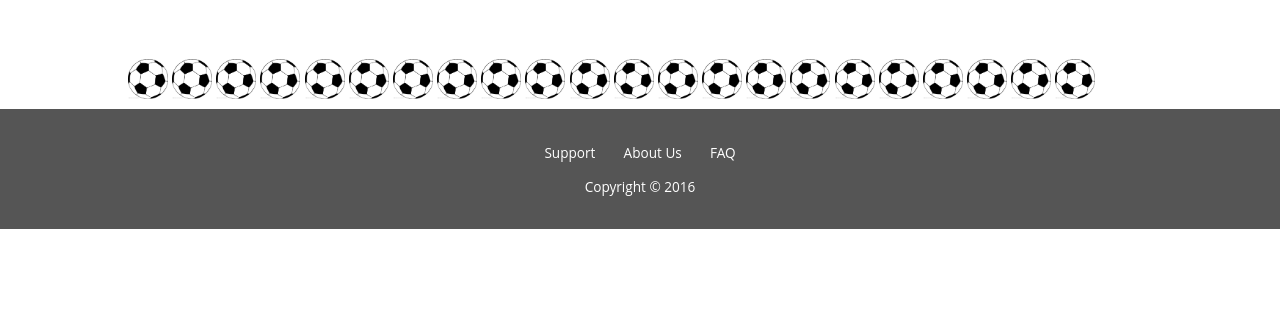
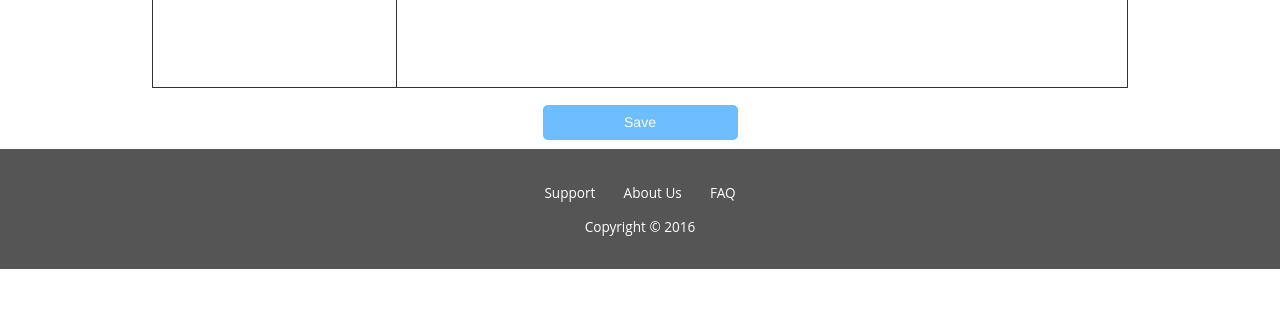
Before and after one commit to JiaoXue/Infographic, a Java web app: page /football_1.do in a window 1280 px wide. Shown: the part 474-800 px from the top of the page. Run offline with Spring Boot 4, a stand-in JSP engine, Linux system fonts and the light colour scheme; the project's own start-up code is not run, and a stand-in starts its controllers and pages; some libraries are stand-ins or nearby versions.

Commit message:
commit before connect database

```diff
--- a/src/main/java/com/infographic/controller/UserController.java
+++ b/src/main/java/com/infographic/controller/UserController.java
@@ -8,7 +8,7 @@ import org.springframework.web.bind.annotation.RequestMethod;
 @Controller
 public class UserController {
 
-	@RequestMapping(value="index.do", method = RequestMethod.GET)
+	@RequestMapping(value="index.do"/*, method = RequestMethod.GET*/)
     public void index(Model model){
         model.addAttribute("str0121", "Hellow world");
         System.out.println("index.jsp");
--- a/src/main/java/com/infographic/dao/interfaces/UserDaoI.java
+++ /dev/null
@@ -1,5 +0,0 @@
-package com.infographic.dao.interfaces;
-
-public class UserDaoI {
-
-}
--- /dev/null
+++ b/src/main/resources/database/db-config.properties
@@ -0,0 +1,4 @@
+jdbc.driver=com.mysql.jdbc.Driver
+jdbc.url=jdbc:mysql://127.0.0.1/infographics
+jdbc.username=root
+jdbc.password=123456
--- a/src/main/webapp/WEB-INF/view/football_1.jsp
+++ b/src/main/webapp/WEB-INF/view/football_1.jsp
@@ -8,50 +8,66 @@ String basePath = request.getScheme()+"://"+request.getServerName()+":"+request.
 <html>
 <head>
 <meta http-equiv="Content-Type" content="text/html; charset=UTF-8">
-<title>Home Page</title>
+<title>Football Template</title>
 
-<meta name="viewport" content="width=device-width, initial-scale=1">
-<meta http-equiv="Content-Type" content="text/html; charset=utf-8" />
-<script type="application/x-javascript"> addEventListener("load", function() { setTimeout(hideURLbar, 0); }, false); function hideURLbar(){ window.scrollTo(0,1); } </script>
-<link href="<%=path %>/resources/homecss/css/bootstrap.css" rel='stylesheet' type='text/css' />
-<!-- jQuery (necessary for Bootstrap's JavaScript plugins) -->
-<!-- Custom Theme files -->
-<link href="<%=path %>/resources/homecss/css/style.css" rel='stylesheet' type='text/css' />
-<!-- Custom Theme files -->
-<!--webfont-->
-<script type="text/javascript" src="<%=path %>/resources/homecss/js/jquery-1.11.1.min.js"></script>
+	<meta http-equiv="Content-Type" content="text/html; charset=utf-8" />
+	<link rel="stylesheet" href="<%=path %>/resources/css/login_register.css" type="text/css" media="screen">
+	<link rel="stylesheet" href="<%=path %>/resources/css/button.css" type="text/css" media="screen">
+	<link rel="stylesheet" href="<%=path %>/resources/css/font-awesome.min.css"  type="text/css">
+	<link rel="stylesheet" href="<%=path %>/resources/css/bootstrap.css"  type="text/css">
+    <link href="<%=path %>/resources/homecss/css/bootstrap.css" rel='stylesheet' type='text/css' />
+    <link href="<%=path %>/resources/homecss/css/sideBar.css" rel='stylesheet' type='text/css' />
+    <link href="<%=path %>/resources/homecss/css/style.css" rel='stylesheet' type='text/css' />
+
+    <script type="text/javascript" src="<%=path %>/resources/js/jquery-1.7.1.min.js"></script>
+	<script type="application/x-javascript">
+		addEventListener("load",function() { setTimeout(hideURLbar, 0); }, false);
+		function hideURLbar(){ window.scrollTo(0,1); }
+	</script>
+
 <script src="<%=path %>/resources/homecss/js/menu_jquery.js"></script>
 
-<script>
-function allowDrop(ev)
-{
-ev.preventDefault();
-}
+<!--     <script type="text/javascript">
+    $(function() {
+    	var Accordion = function(el, multiple) {
+    		this.el = el || {};
+    		this.multiple = multiple || false;
 
-function drag(ev)
-{
-ev.dataTransfer.setData("Text",ev.target.id);
-}
+    		// Variables privadas
+    		var links = this.el.find('.link');
+    		// Evento
+    		links.on('click', {el: this.el, multiple: this.multiple}, this.dropdown)
+    	}
 
-function drop(ev)
-{
-ev.preventDefault();
-var data=ev.dataTransfer.getData("Text");
-ev.target.appendChild(document.getElementById(data));
-}
-</script>
+    	Accordion.prototype.dropdown = function(e) {
+    		var $el = e.data.el;
+    			$this = $(this),
+    			$next = $this.next();
+
+    		$next.slideToggle();
+    		$this.parent().toggleClass('open');
+
+    		if (!e.data.multiple) {
+    			$el.find('.submenu').not($next).slideUp().parent().removeClass('open');
+    		};
+    	}
+
+    	var accordion = new Accordion($('#accordion'), false);
+    });
+    </script> -->
 
 
 </head>
+
 <body>
 	<div class="header">
       <div class="container">
   	     <div class="logo" style="padding: 10px;">
-			<h1>BBCSport Infographics</h1>
+			<h1>Infographics</h1>
 		 </div>
 		 <div class="top_right">
 		   <ul style="color:black;">
-		    <li><img src="<%=path %>/resources/images/templates/football2.jpg" style="height:45px;" alt=""/></li>
+		    <li><img src="<%=path %>/resources/images/head/h_1.JPG" style="height:45px;border-radius:100px;" alt=""/></li>
 			<li><a href="">Sign Out</a></li>|
 			<li class="login" >
 				 <div id="loginContainer"><a href="#" id="loginButton"><span>Account</span></a>
@@ -79,35 +95,60 @@ ev.target.appendChild(document.getElementById(data));
 		</div>
 	</div>
 
-	<div style="min-height:400px;">
-		<div style ="background:url('/Infographic_Master/resources/images/templates/football1.jpg;');margin: 50px 450px;width: 35%;/* margin: auto; */height: 370px;" id="div2" ondrop="drop(event)" ondragover="allowDrop(event)">
-			<!--  <img src="<%=path %>/resources/images/templates/football1.jpg"  alt=""/>-->
+	<div style="min-height:570px;padding:30px;">
+
+		<div style = "/* border:1px solid black; */margin:auto;width:80%;height:480px;">
+			<table width="100%">
+				<tr style="padding:10psx 30px;border: 1px solid;">
+				  <th colspan="2" >
+				  	<div style="width:90%;margin:auto;padding:7px;">
+				  		URL: <input style = "width:90%;margin:auto;" type="url" name="url">
+				  	</div>
+				  </th>
+				</tr>
+
+				<tr style="border: 1px solid;">
+				  <td width="25%" style="border: 1px solid;">
+				  <!-- <ul id="accordion" class="accordion" style="list-style-type: none;">
+						<li>
+							<div class="link"><i class="fa fa-paint-brush"></i>Icon Type<i class="fa fa-chevron-down"></i></div>
+							<div class="submenu">
+								123
+							</div>
+						</li>
+						<li>
+							<div class="link"><i class="fa fa-code"></i>Number<i class="fa fa-chevron-down"></i></div>
+							<ul class="submenu">
+								<li><a href="#">Javascript</a></li>
+								<li><a href="#">jQuery</a></li>
+								<li><a href="#">Frameworks javascript</a></li>
+							</ul>
+						</li>
+						<li>
+							<div class="link"><i class="fa fa-mobile"></i>Background<i class="fa fa-chevron-down"></i></div>
+							<ul class="submenu">
+								<li><a href="#">Tablets</a></li>
+								<li><a href="#">Dispositivos mobiles</a></li>
+								<li><a href="#">Medios de escritorio</a></li>
+								<li><a href="#">Otros dispositivos</a></li>
+							</ul>
+						</li>
+					</ul> -->
+				  </td>
+				  <td height="440px" width="75%"></td>
+				</tr>
+
+				<tr style="height:70px;border：0px;">
+					<td colspan="2" align="center" valign="middle">
+						<a href="" style="width:20%;" class="Mybutton button-action button-pill" onclick="">Save</a>
+					</td>
+				</tr>
+			</table>
+
 		</div>
-		<div style = "margin:auto;width: 80%;padding:10px 0px;"id="div1" ondrop="drop(event)" ondragover="allowDrop(event)">
-  		<img src="<%=path %>/resources/images/templates/football.png" draggable="true" ondragstart="drag(event)" id="drag1" width="40" height="40">
-  		<img src="<%=path %>/resources/images/templates/football.png" draggable="true" ondragstart="drag(event)" id="drag2" width="40" height="40">
-  		<img src="<%=path %>/resources/images/templates/football.png" draggable="true" ondragstart="drag(event)" id="drag3" width="40" height="40">
-  		<img src="<%=path %>/resources/images/templates/football.png" draggable="true" ondragstart="drag(event)" id="drag4" width="40" height="40">
-  		<img src="<%=path %>/resources/images/templates/football.png" draggable="true" ondragstart="drag(event)" id="drag5" width="40" height="40">
-  		<img src="<%=path %>/resources/images/templates/football.png" draggable="true" ondragstart="drag(event)" id="drag6" width="40" height="40">
-  		<img src="<%=path %>/resources/images/templates/football.png" draggable="true" ondragstart="drag(event)" id="drag7" width="40" height="40">
-  		<img src="<%=path %>/resources/images/templates/football.png" draggable="true" ondragstart="drag(event)" id="drag8" width="40" height="40">
-  		<img src="<%=path %>/resources/images/templates/football.png" draggable="true" ondragstart="drag(event)" id="drag9" width="40" height="40">
-  		<img src="<%=path %>/resources/images/templates/football.png" draggable="true" ondragstart="drag(event)" id="drag10" width="40" height="40">
-  		<img src="<%=path %>/resources/images/templates/football.png" draggable="true" ondragstart="drag(event)" id="drag11" width="40" height="40">
-  		<img src="<%=path %>/resources/images/templates/football.png" draggable="true" ondragstart="drag(event)" id="drag12" width="40" height="40">
-  		<img src="<%=path %>/resources/images/templates/football.png" draggable="true" ondragstart="drag(event)" id="drag13" width="40" height="40">
-  		<img src="<%=path %>/resources/images/templates/football.png" draggable="true" ondragstart="drag(event)" id="drag14" width="40" height="40">
-  		<img src="<%=path %>/resources/images/templates/football.png" draggable="true" ondragstart="drag(event)" id="drag15" width="40" height="40">
-  		<img src="<%=path %>/resources/images/templates/football.png" draggable="true" ondragstart="drag(event)" id="drag16" width="40" height="40">
-  		<img src="<%=path %>/resources/images/templates/football.png" draggable="true" ondragstart="drag(event)" id="drag17" width="40" height="40">
-  		<img src="<%=path %>/resources/images/templates/football.png" draggable="true" ondragstart="drag(event)" id="drag18" width="40" height="40">
-  		<img src="<%=path %>/resources/images/templates/football.png" draggable="true" ondragstart="drag(event)" id="drag19" width="40" height="40">
-  		<img src="<%=path %>/resources/images/templates/football.png" draggable="true" ondragstart="drag(event)" id="drag20" width="40" height="40">
-  		<img src="<%=path %>/resources/images/templates/football.png" draggable="true" ondragstart="drag(event)" id="drag21" width="40" height="40">
-  		<img src="<%=path %>/resources/images/templates/football.png" draggable="true" ondragstart="drag(event)" id="drag22" width="40" height="40"></div>
 
 	</div>
+
 
 
 
--- a/src/main/webapp/WEB-INF/view/home.jsp
+++ b/src/main/webapp/WEB-INF/view/home.jsp
@@ -27,7 +27,7 @@ String basePath = request.getScheme()+"://"+request.getServerName()+":"+request.
 <div class="header">
       <div class="container">
   	     <div class="logo" style="padding: 10px;">
-			<h1>BBCSport Infographics</h1>
+			<h1>Infographics</h1>
 		 </div>
 		 <div class="top_right">
 		   <ul style="color:black;">
--- a/src/main/webapp/resources/css/button.css
+++ b/src/main/webapp/resources/css/button.css
@@ -266,7 +266,7 @@
   .button-action:hover, .button-action:focus,
   .button-action-flat:hover,
   .button-action-flat:focus {
-    background-color: #2DC8CE;
+    background-color: rgba(62, 106, 143, 0.24);
     border-color: #2DC8CE;
     color: #FFF; }
   .button-action:active, .button-action.active, .button-action.is-active,
--- a/src/main/webapp/resources/homecss/css/style.css
+++ b/src/main/webapp/resources/homecss/css/style.css
@@ -15,7 +15,7 @@ body a{
 	-moz-transition: 0.5s all;
 }
 .header{
-	background:#FEDB47;
+	background:rgba(121, 115, 115, 0.57);
 	/*padding:1em 0;*/
 }
 .logo{
```
Also changed, not shown: src/main/webapp/WEB-INF/infographic-servlet.xml (+14 -0 lines), src/main/webapp/WEB-INF/view/index.jsp (+0 -8 lines), src/main/webapp/resources/images/head/h_1.JPG (added).
